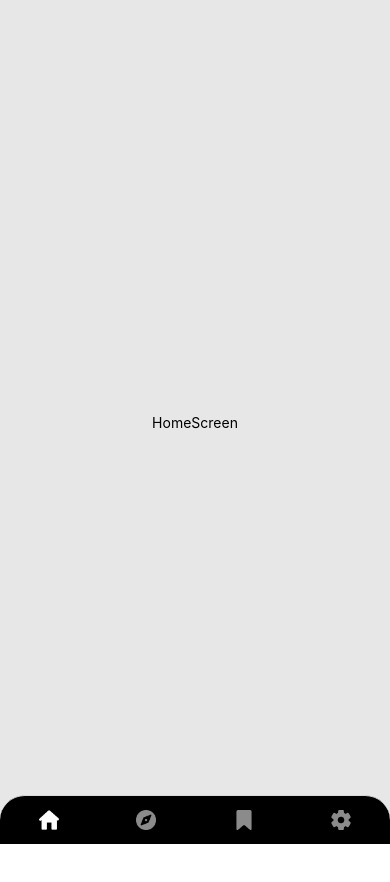
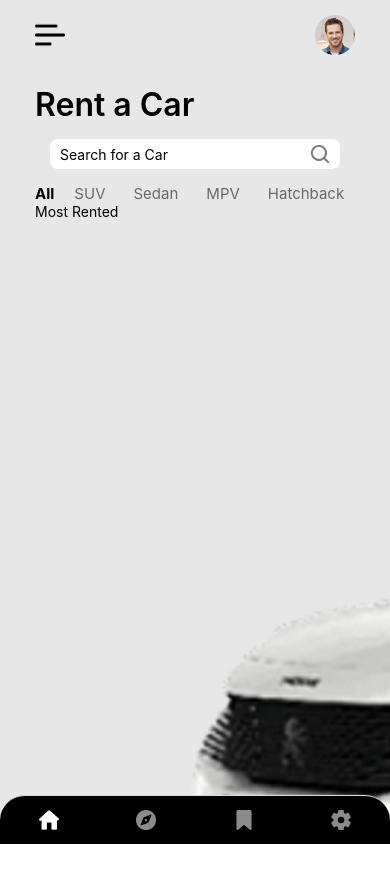
Before and after one commit to Sammy212/carMe, a React Native app: screen /Home in a window 390 px wide. Shown: the top 882 px of the page. Built offline with nearby package versions, Linux system fonts and the light colour scheme.

Commit message:
update App.js

```diff
--- a/src/HomeScreen.js
+++ b/src/HomeScreen.js
@@ -1,18 +1,160 @@
 import React from "react";
-import { StyleSheet, Text, View } from 'react-native';
+import { StyleSheet, Text, View, SafeAreaView, Image, Platform, TextInput } from 'react-native';
+
+//  Assets
+const menu = require("./assets/icons/menu.png");
+const face = require("./assets/face.png");
+const magnifying_glass = require("./assets/icons/magnifying-glass.png");
+
+// Car Assets
+const image_V_1 = require("./assets/vehicles/v-1.png");
+const image_V_2 = require("./assets/vehicles/v-3.png");
+const image_V_3 = require("./assets/vehicles/v-3.png");
+const image_V_4 = require("./assets/vehicles/v-4.png");
 
 
 const HomeScreen = () => {
     return (
-      <View style={{
-        flex: 1,
-        backgroundColor: '#e7e7e7',
-        alignItems: 'center',
-        justifyContent: 'center',
-      }}>
-        <Text>HomeScreen</Text>
-      </View>
+      <SafeAreaView style={styles.SafeArea}>
+        <View style={styles.container}>
+
+            {/* Header Section */}
+            <View style={styles.headerSection}>
+                <Image source={menu} resizeMode="contain" style={styles.menuIconStyle}/>
+                <Image source={face} resizeMode="contain" style={styles.faceIconStyle}/>
+            </View>
+
+            {/* Title Section */}
+            <View style={styles.titleSection}>
+                <Text style={styles.title}>Rent a Car</Text>
+            </View>
+
+            {/* Search Section */}
+            <View style={styles.searchSection}>
+                <View style={styles.searchPallet}>
+                    <TextInput
+                        style={styles.searchInput}
+                        placeholder="Search for a Car"
+                    />
+                    <View style={styles.searchIconArea}>
+                        <Image
+                            source={magnifying_glass}
+                            resizeMode="contain"
+                            style={styles.magnifyingIconStyle}
+                        />
+                    </View>
+                </View>
+            </View>
+
+            {/* Types Section */}
+            <View style={styles.typesection}>
+                <Text style={styles.typesTextActive}>All</Text>
+                <Text style={styles.typesText}>SUV</Text>
+                <Text style={styles.typesText}>Sedan</Text>
+                <Text style={styles.typesText}>MPV</Text>
+                <Text style={styles.typesText}>Hatchback</Text>
+            </View>
+
+            {/* List Section */}
+            <View style={styles.listSection}>
+                <Text style={styles.headText}>Most Rented</Text>
+
+                <View style={styles.elementPallet}>
+                    <View style={styles.element}>
+                        <Text style={styles.infoArea}></Text>
+                        <Text style={styles.infoArea}></Text>
+                        <Text style={styles.infoArea}>
+                            <Text style={styles.infoArea}></Text>
+                        </Text>
+                    </View>
+                    <View>
+                        <Image source={image_V_1} resizeMode="contain" style={styles.vehicleImage} />
+                    </View>
+                </View>
+            </View>
+        </View>
+      </SafeAreaView>
     )
   }
 
   export default HomeScreen;
+
+  const styles = StyleSheet.create({
+    SafeArea: {
+        flex: 1,
+        backgroundColor: "#e7e7e7",
+    },
+    container: {
+        flex: 1,
+        paddingRight: 35,
+        paddingLeft: 35,
+    },
+    headerSection: {
+        ...Platform.select({
+            android: {marginTop: 30,}
+        }),
+        height: 70,
+        flexDirection: 'row',
+        justifyContent: 'space-between',
+        alignItems: 'center',
+    },
+    menuIconStyle: {
+        width: 30
+    },
+    faceIconStyle: {
+        width: 40
+    },
+    titleSection: {
+        marginTop: 15,
+    },
+    title: {
+        fontSize: 32,
+        fontWeight: "600"
+    },
+    searchSection: {
+        marginTop: 15,
+        paddingLeft: 15,
+        paddingRight: 15,
+        justifyContent: 'center',
+    },
+    searchPallet: {
+        paddingLeft: 10,
+        paddingRight: 10,
+        flexDirection: 'row',
+        borderRadius: 8,
+        width: '100%',
+        height: 30,
+        backgroundColor: 'white'
+    },
+    searchInput: {
+        width: '89%',
+        height: 30,
+    },
+    searchIconArea: {
+        width: 30,
+        height: 30,
+        justifyContent: 'center',
+        alignItems: 'center'
+    },
+    magnifyingIconStyle: {
+        width: 24,
+        height: 24,
+        marginRight: -10
+    },
+    typesection: {
+        marginTop: 15,
+        flexDirection: 'row',
+    },
+    typesTextActive: {
+        fontSize: 15,
+        marginRight: 20,
+        fontWeight: 'bold',
+        color: '900',
+    },
+    typesText: {
+        fontSize: 15,
+        marginRight: 28,
+        fontWeight: '400',
+        color: '#696969'
+    }
+  })
```
